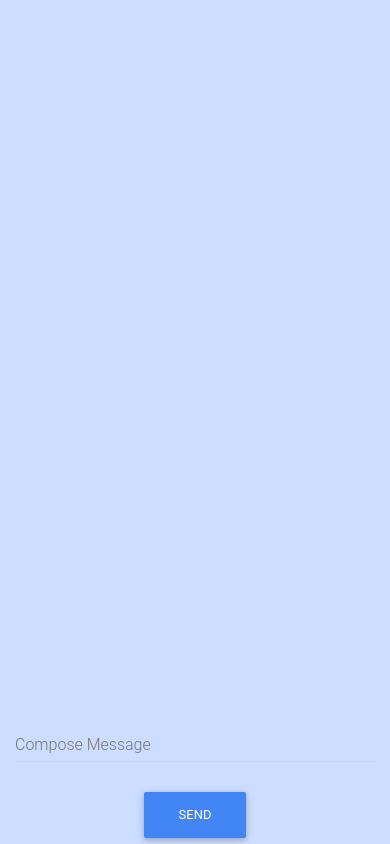
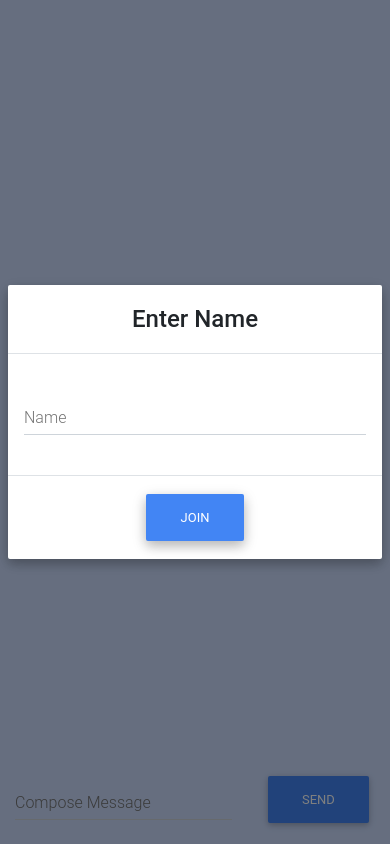
Before and after one commit to bensilv/websocket-demo, a website: page index.html in a window 390 px wide. Both pictures are taken after a click on the button "JOIN". Drawn offline with nearby package versions, Linux system fonts and the light colour scheme; no server answers.

Commit message:
new version with fixed mobile site, better modal, and scrolling on messages

```diff
--- a/app.js
+++ b/app.js
@@ -1,7 +1,7 @@
 
 // const socket = io('ws://localhost:8080');
 const socket = io();
-let name = undefined;
+let name = 'Anonymous';
 
 socket.on('message', message => {
     const el = document.createElement('li');
@@ -16,7 +16,7 @@ socket.on('message', message => {
 });
 
 $(window).on('load', () => {
-    $('#nameModal').modal('show');
+    $('#nameModal').modal({backdrop: 'static', keyboard: false});
 });
 
 const sendMessage = () => {
@@ -34,7 +34,20 @@ document.getElementById('compose-message').onkeyup = (e) => {
     }
 }
 
+const setName = () => {
+    name = $('#name')[0].value;
+    if (name !== '') {
+        $('#nameModal').modal('hide')
+    }
+}
+
+document.getElementById('name').onkeyup = (e) => {
+    // console.log('key_hit')
+    if (e.key === 'Enter' || e.keyCode === 13) {
+        setName();
+    }
+}
+
 $('#name-submit')[0].onclick = () => {
-    name = $('#name')[0].value;
-    // console.log(name)
+    setName();
 }
--- a/index.css
+++ b/index.css
@@ -31,3 +31,8 @@ h3 {
     font-size: 1.5em;
     font-weight: 500;
 }
+
+.messages-row {
+    overflow-y: scroll;
+    flex-direction: column-reverse
+}
--- a/index.html
+++ b/index.html
@@ -2,6 +2,7 @@
 <html lang="en">
 <head>
     <meta charset="UTF-8">
+    <meta name="viewport" content="width=device-width, initial-scale=1">
     <title>Sockets</title>
     <script src="node_modules/socket.io/client-dist/socket.io.js"></script>
     <script src="node_modules/mdbootstrap/js/jquery.js"></script>
@@ -15,22 +16,22 @@
 <body>
     <div class="container-lg mx-auto h-100 align-center">
         <div class="row h-100 align-items-end">
-            <div class="col">
-                <div class="row">
-                    <div class="col">
+            <div class="col-12 h-100 d-flex flex-column">
+                <div class="row flex-grow-1 messages-row">
+                    <div class="col-12">
                         <ul class="list-group">
 
                         </ul>
                     </div>
                 </div>
                 <div class="row align-items-center">
-                    <div class="col-sm-10">
+                    <div class="col">
                         <div class="md-form">
                             <input type="text" id="compose-message" class="form-control">
                             <label for="compose-message">Compose Message</label>
                         </div>
                     </div>
-                    <div class="col-sm-2 text-center">
+                    <div class="col-auto text-center">
                         <button type="button" class="btn btn-primary">Send</button>
                     </div>
                 </div>
@@ -38,7 +39,7 @@
         </div>
     </div>
     <div class="modal fade" id="nameModal" tabindex="-1" role="dialog" aria-labelledby="nameModal"  aria-hidden="true">
-        <div class="modal-dialog modal-sm" role="document">
+        <div class="modal-dialog modal-dialog-centered modal-sm" role="document">
             <div class="modal-content">
                 <div class="modal-header text-center">
                     <h4 class="modal-title w-100" id="name-title">Enter Name</h4>
@@ -50,7 +51,7 @@
                     </div>
                 </div>
                 <div class="modal-footer justify-content-center">
-                    <button type="button" class="btn btn-primary" id="name-submit" data-dismiss="modal">Join</button>
+                    <button type="button" class="btn btn-primary" id="name-submit">Join</button>
                 </div>
             </div>
         </div>
```
